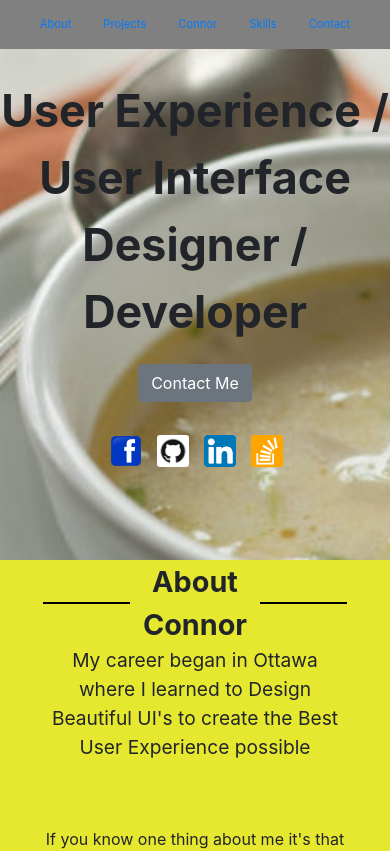
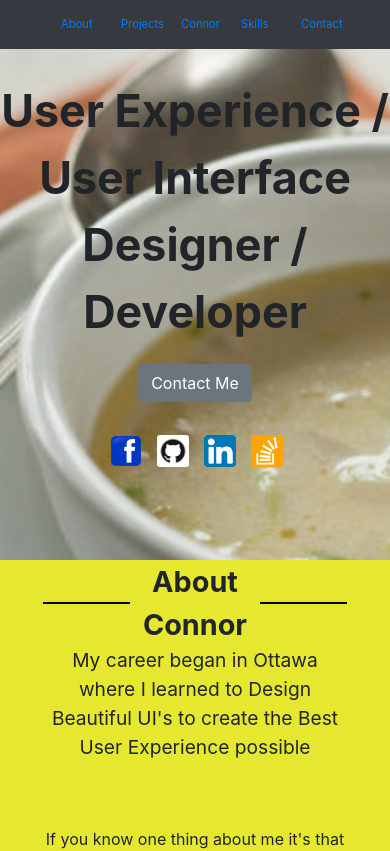
Before and after one commit to Racksoup/Developer_Profile, a React (Create React App) app: page / in a window 390 px wide. Shown: the top 851 px of the page. Built offline with nearby package versions, Linux system fonts and the light colour scheme.

Commit message:
Version 0.0.1

```diff
--- a/src/componentcss/pageNavbar.css
+++ b/src/componentcss/pageNavbar.css
@@ -15,4 +15,7 @@
 		margin-right: 0%;
 		font-size: 0.7rem;
 	}
+	.nav-item {
+		width: 60px;
+	}
 }
--- a/src/components/pageNavbar.js
+++ b/src/components/pageNavbar.js
@@ -16,21 +16,21 @@ import "../componentcss/pageNavbar.css";
 
 function PageNavbar() {
 	return (
-		<Navbar className="pageNavbar">
+		<Navbar className="pageNavbar nav-bar" color="dark">
 			<Nav>
-				<NavItem>
+				<NavItem className="navItemStyle">
 					<NavLink href="#about">About</NavLink>
 				</NavItem>
-				<NavItem>
+				<NavItem className="navItemStyle">
 					<NavLink href="#projects">Projects</NavLink>
 				</NavItem>
-				<NavItem>
+				<NavItem className="navItemStyle">
 					<NavLink href="#statement">Connor</NavLink>
 				</NavItem>
-				<NavItem>
+				<NavItem className="navItemStyle">
 					<NavLink href="#skills">Skills</NavLink>
 				</NavItem>
-				<NavItem>
+				<NavItem className="navItemStyle">
 					<NavLink href="#contact">Contact</NavLink>
 				</NavItem>
 			</Nav>
```
